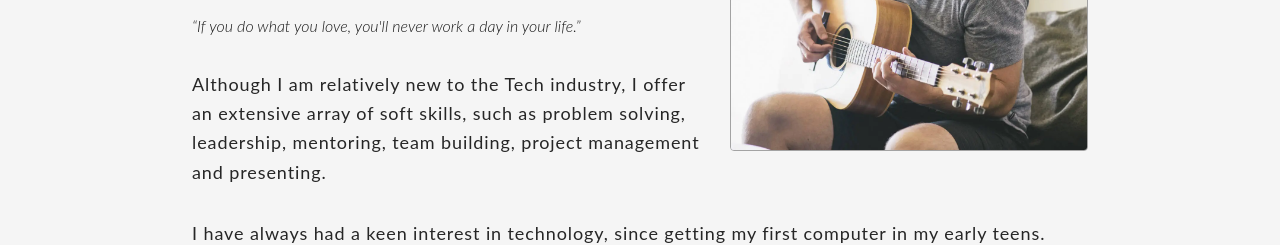
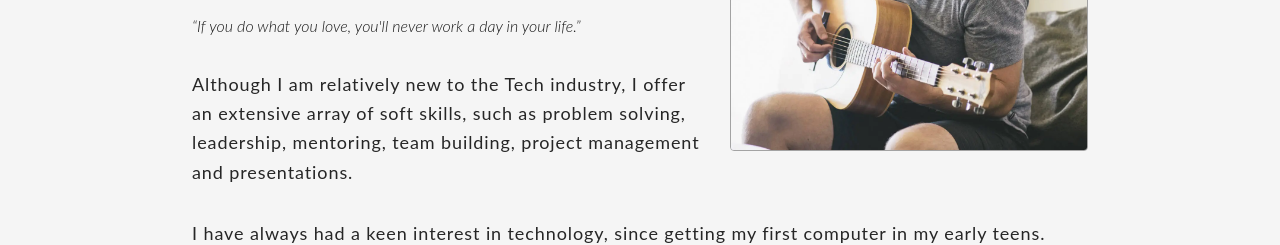
Before and after one commit to mattgrah-am/portfolio-v2, a React (Create React App) app: page /about in a window 1280 px wide. Shown: the part 367-612 px from the top of the page. Built offline with nearby package versions, Linux system fonts and the light colour scheme.

Commit message:
Update About.tsx

```diff
--- a/src/componets/About.tsx
+++ b/src/componets/About.tsx
@@ -30,7 +30,7 @@ export const About = () => {
       <p className="about-p">
         Although I am relatively new to the Tech industry, I offer an extensive
         array of soft skills, such as problem solving, leadership, mentoring,
-        team building, project management and presenting.
+        team building, project management and presentations.
       </p>
       <p className="about-p">
         I have always had a keen interest in technology, since getting my first
```
